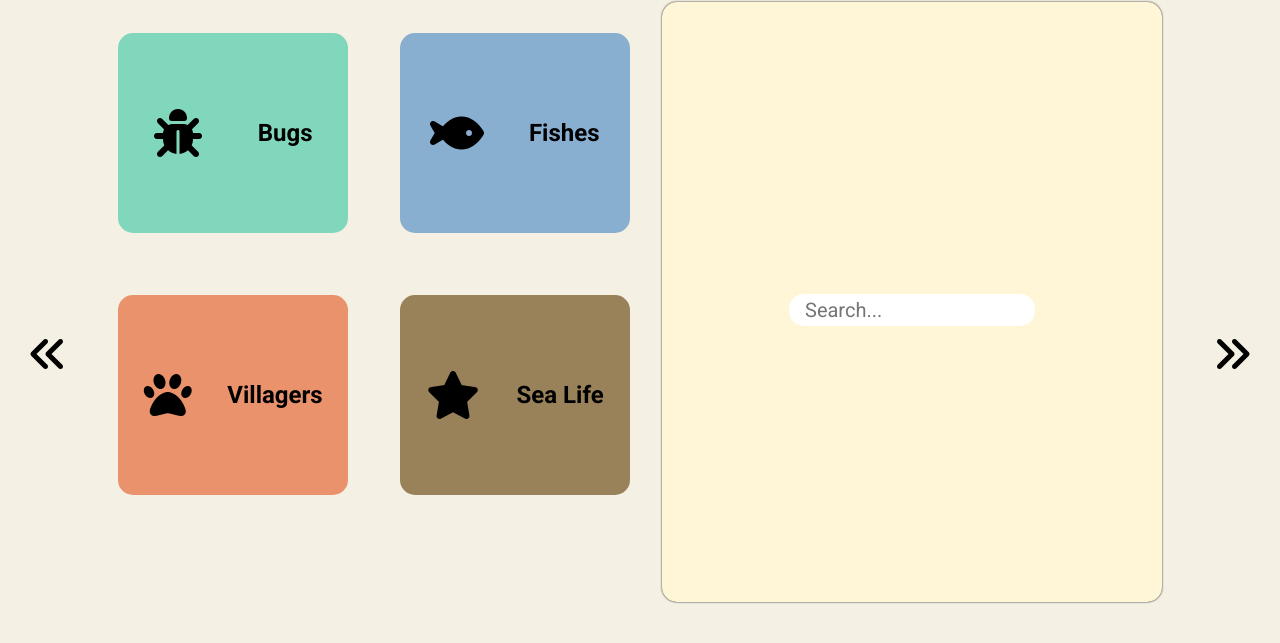
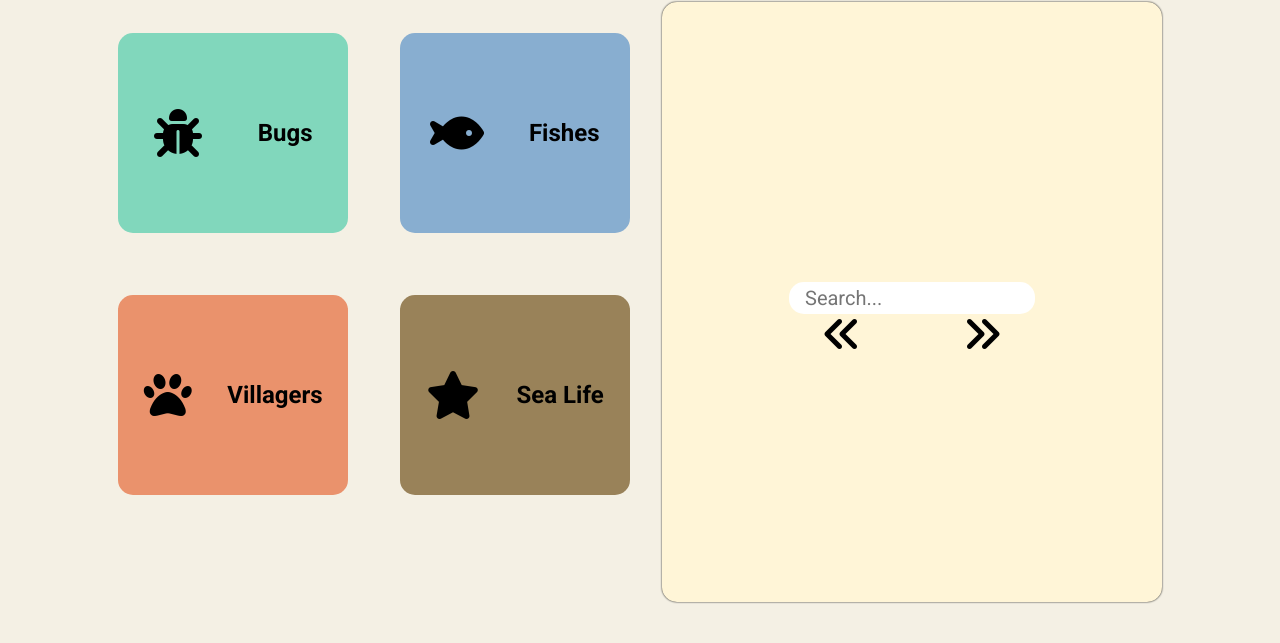
Before and after one commit to Jimmy-Vu/ajax-project, a website: page index.html in a window 1280 px wide. Both pictures are taken after a click on the link "Bugs". Shown: the part 201-844 px from the top of the page. Drawn offline with Linux system fonts and the light colour scheme; no server answers.

Commit message:
Removed unnecessary position of the nav arrows

```diff
--- a/css/styles.css
+++ b/css/styles.css
@@ -60,14 +60,12 @@ a:link {
 
 .fa-angle-double-left {
   font-size: 2.5em;
-  position: absolute;
-  left: 0.7em;
+  margin-right: 0.1em;
 }
 
 .fa-angle-double-right {
   font-size: 2.5em;
-  position: absolute;
-  right: 0.7em;
+  margin-left: 0.1em;
 }
 
 .site-title {
@@ -274,6 +272,16 @@ a:link {
     height: 200px;
   }
 
+  .fa-angle-double-left {
+    font-size: 2.5em;
+    margin-right: 0.5em;
+  }
+
+  .fa-angle-double-right {
+    font-size: 2.5em;
+    margin-left: 0.5em;
+  }
+
   .display-holder {
     display: flex;
     justify-content: center;
--- a/index.html
+++ b/index.html
@@ -62,6 +62,7 @@
           </div>
           <form class="search-container hidden">
             <input type="text" class="search-bar" placeholder="Search...">
+            <button type="submit" class="hidden">Search</button>
           </form>
           <div class="row align-center main-content hidden">
             <a href="#" id="left-arrow"><i class="arrow-button fas fa-angle-double-left"></i></a>
```
